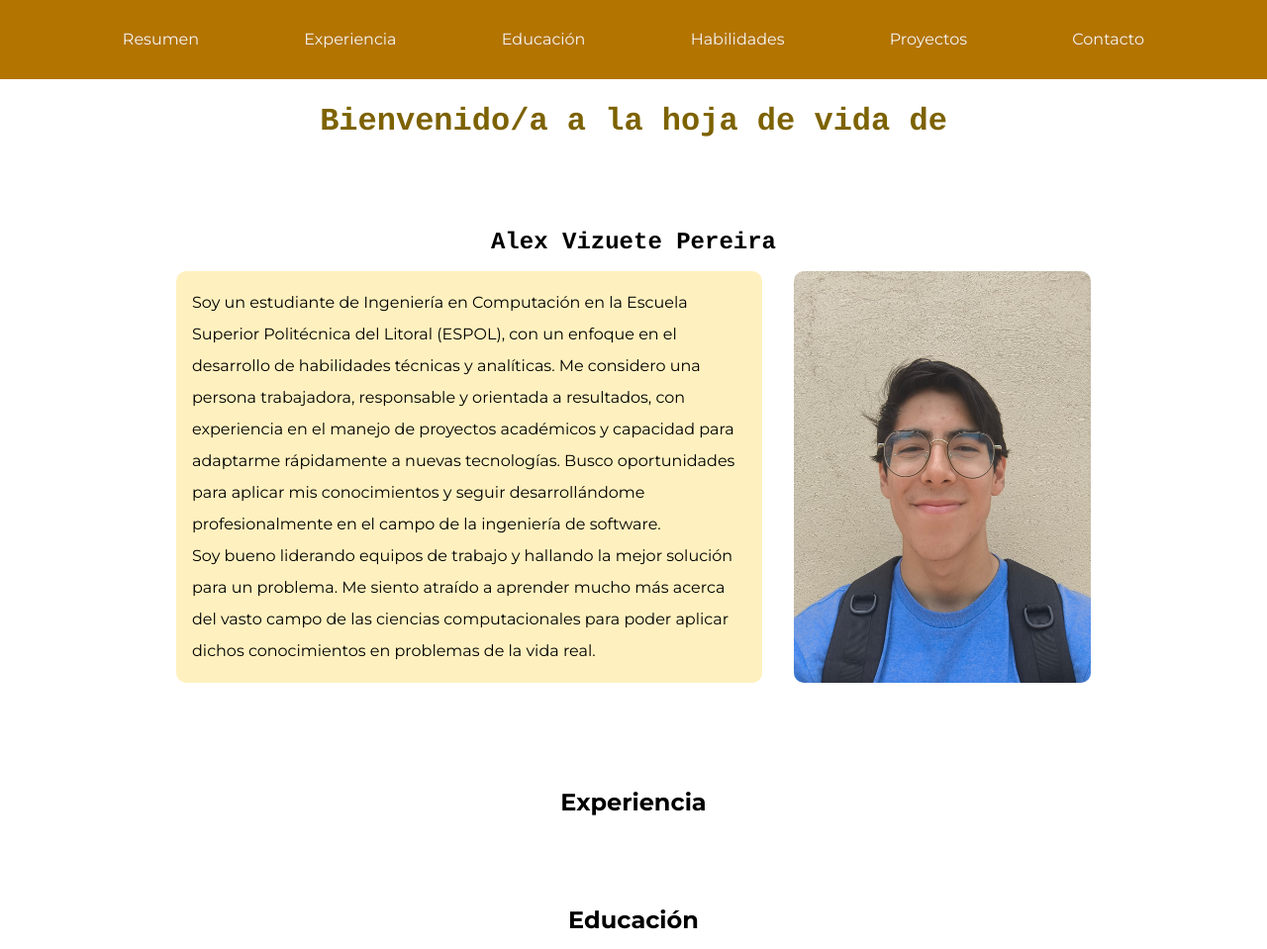
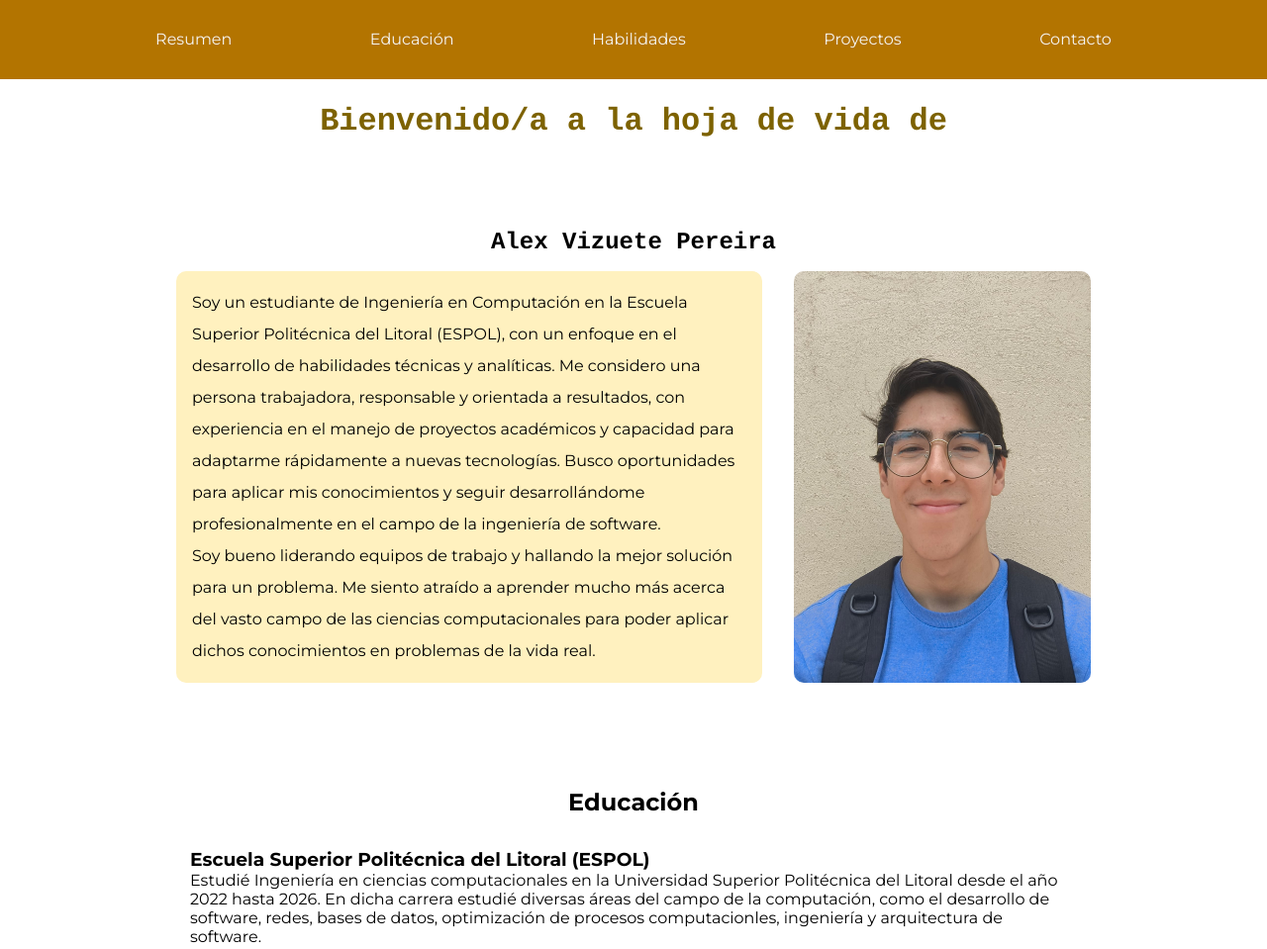
Before and after one commit to ajvizuet/Curriculum, a plain HTML site: page index.html in a window 1280 px wide. Shown: the top 959 px of the page at 99% size. Drawn offline with nearby package versions, Linux system fonts and the light colour scheme.

Commit message:
Experiencia removida

```diff
--- a/index.html
+++ b/index.html
@@ -15,7 +15,6 @@
     <nav>
         <ul>
             <li><a href="#resumen">Resumen</a></li>
-            <li><a href="#experiencia">Experiencia</a></li>
             <li><a href="#educacion">Educación</a></li>
             <li><a href="#habilidades">Habilidades</a></li>
             <li><a href="#proyectos">Proyectos</a></li>
@@ -41,9 +40,6 @@
                 </p>
                 <img src="images/me.jpeg" alt="imagen-resumen">
             </div>
-        </section>
-        <section id="experiencia">
-            <h2>Experiencia</h2>
         </section>
         <section id="educacion">
             <h2>Educación</h2>
```
